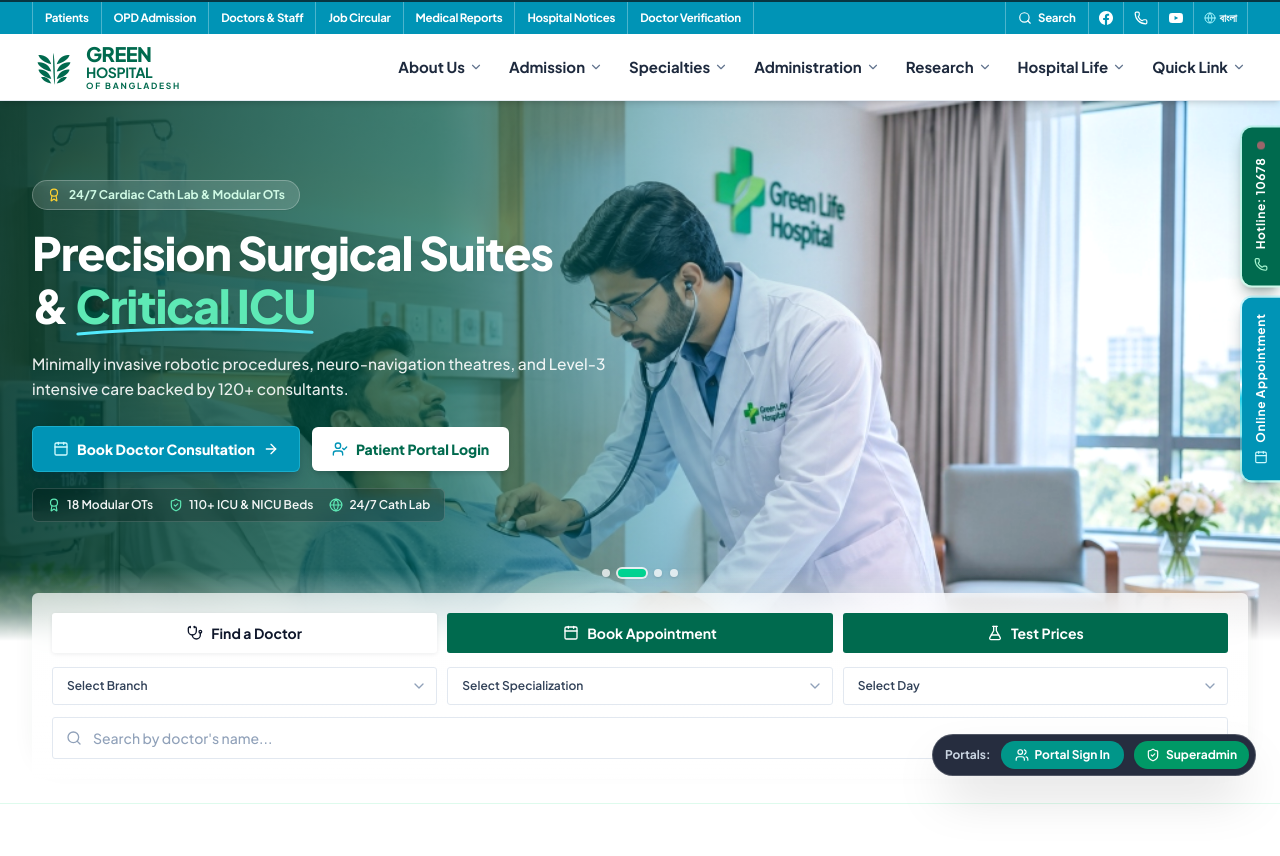
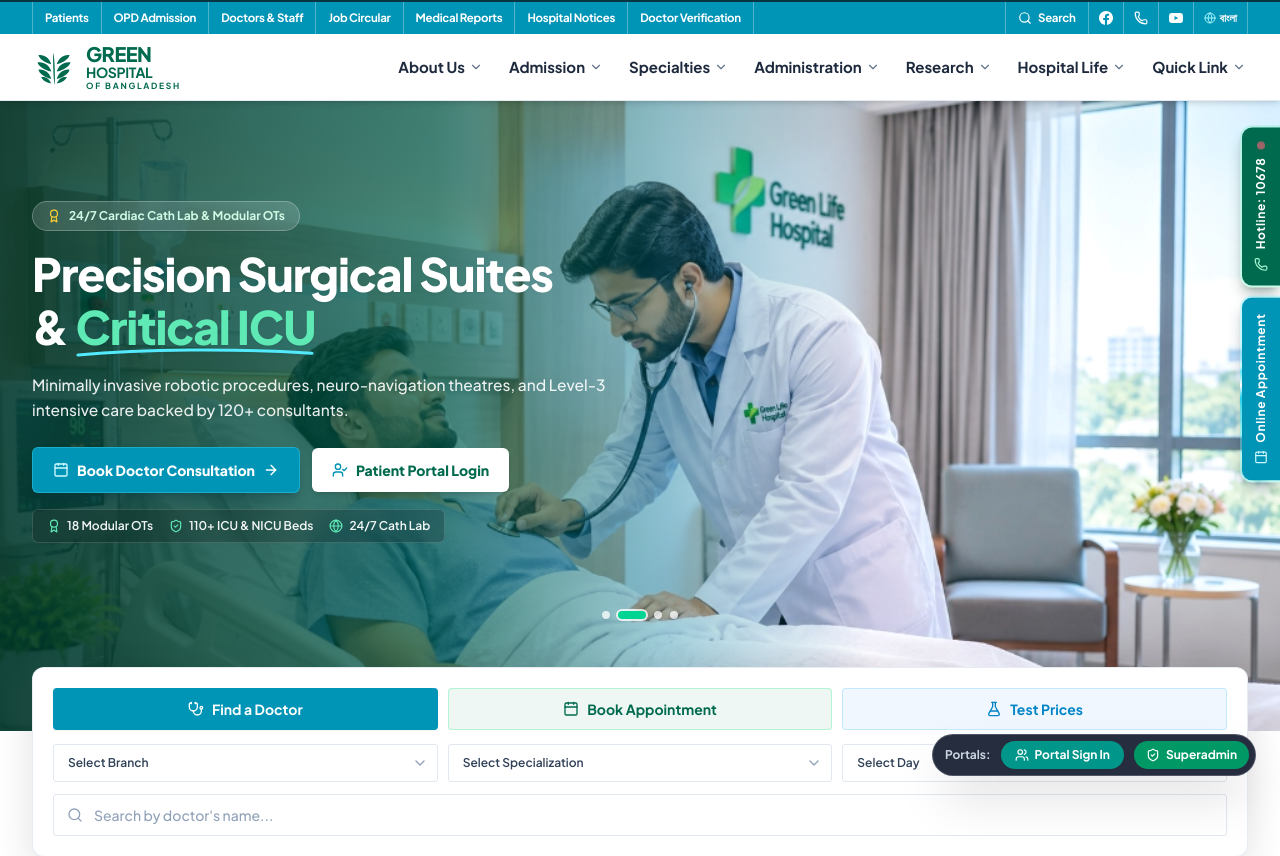
Before and after one commit to almamon-dev/HMS, a React (Vite) app in the folder apps/provider-web/: page / in a window 1280 px wide. Shown: the top 856 px of the page. Built offline with nearby package versions, Linux system fonts and the light colour scheme.

Commit message:
fix(landing): restore multi-color quick service tabs and solid white card styling

```diff
--- a/apps/provider-web/src/components/landing/HeroBanner.tsx
+++ b/apps/provider-web/src/components/landing/HeroBanner.tsx
@@ -109,7 +109,7 @@ export const HeroBanner: React.FC<HeroBannerProps> = ({
 
   return (
     <section
-      className="relative min-h-[460px] sm:min-h-[500px] lg:min-h-[520px] xl:min-h-[540px] flex flex-col justify-between overflow-hidden bg-[#003329]"
+      className="relative min-h-[540px] sm:min-h-[580px] lg:min-h-[610px] xl:min-h-[630px] flex flex-col justify-between overflow-hidden bg-[#003329]"
       onMouseEnter={() => setIsPaused(true)}
       onMouseLeave={() => setIsPaused(false)}
       aria-roledescription="carousel"
@@ -151,16 +151,6 @@ export const HeroBanner: React.FC<HeroBannerProps> = ({
           </div>
         );
       })}
-
-      {/* Subtle Bottom Fade Into Page Background */}
-      <div
-        aria-hidden="true"
-        className="pointer-events-none absolute inset-x-0 bottom-0 h-14 sm:h-18 z-[5]"
-        style={{
-          background:
-            'linear-gradient(180deg, rgba(255, 255, 255, 0) 0%, rgba(255, 255, 255, 0.5) 60%, #ffffff 100%)',
-        }}
-      />
 
       {/* ════════════════════ FOREGROUND LEFT CONTENT ════════════════════ */}
       <div className="relative z-10 w-full max-w-[1600px] mx-auto px-4 sm:px-6 lg:px-8 pt-10 lg:pt-12 pb-4 flex-1 flex items-center">
@@ -240,7 +230,7 @@ export const HeroBanner: React.FC<HeroBannerProps> = ({
       </div>
 
       {/* ════════════════════ CAROUSEL DOTS ════════════════════ */}
-      <div className="relative z-10 w-full pb-14 sm:pb-16 flex items-center justify-center gap-2">
+      <div className="relative z-10 w-full pb-24 sm:pb-28 flex items-center justify-center gap-2">
         {HERO_SLIDES.map((slide, idx) => {
           const isActive = idx === activeIndex;
           return (
--- a/apps/provider-web/src/components/landing/QuickServiceHub.tsx
+++ b/apps/provider-web/src/components/landing/QuickServiceHub.tsx
@@ -412,19 +412,31 @@ export const QuickServiceHub: React.FC<QuickServiceHubProps> = ({
     icon: React.ReactNode
   ) => {
     const isActive = activeTab === id;
+
+    let buttonClass = '';
+    if (id === 'doctor') {
+      buttonClass = isActive
+        ? 'bg-[#0094b6] text-white shadow-xs'
+        : 'bg-[#f0f9fa] hover:bg-[#e0f4f7] text-[#00728c] border border-teal-200/80';
+    } else if (id === 'appointment') {
+      buttonClass = isActive
+        ? 'bg-[#006a4e] text-white shadow-xs'
+        : 'bg-[#eef7f3] hover:bg-[#dcf0e7] text-[#006a4e] border border-emerald-200/80';
+    } else if (id === 'tests') {
+      buttonClass = isActive
+        ? 'bg-[#0284c7] text-white shadow-xs'
+        : 'bg-[#f0f7ff] hover:bg-[#e0efff] text-[#0284c7] border border-sky-200/80';
+    }
+
     return (
       <button
         type="button"
         role="tab"
         aria-selected={isActive}
         onClick={() => setActiveTab(id)}
-        className={`w-full px-4 py-2.5 rounded-[3px] border-0 text-xs sm:text-sm font-bold transition-all flex items-center justify-center gap-2 cursor-pointer ${
-          isActive
-            ? 'bg-white text-slate-900 shadow-[0_1px_4px_rgba(15,23,42,0.08)]'
-            : 'bg-[#006a4e] hover:bg-[#005840] text-white'
-        }`}
+        className={`w-full px-4 py-2.5 rounded-[4px] text-xs sm:text-sm font-bold transition-all flex items-center justify-center gap-2 cursor-pointer ${buttonClass}`}
       >
-        {icon}
+        <span className={isActive ? 'text-white' : ''}>{icon}</span>
         <span>{label}</span>
       </button>
     );
@@ -437,15 +449,8 @@ export const QuickServiceHub: React.FC<QuickServiceHubProps> = ({
       className="bg-white pb-6 border-b border-emerald-100/70"
     >
       <div className="max-w-[1600px] mx-auto px-4 sm:px-6 lg:px-8">
-        <div
-          className="-mt-10 sm:-mt-12 relative z-20 rounded-md p-3.5 sm:p-5 backdrop-blur-md space-y-3.5"
-          style={{
-            background:
-              'linear-gradient(180deg, rgba(255, 255, 255, 0.68) 0%, rgba(255, 255, 255, 0.92) 65%, #ffffff 100%)',
-            boxShadow: '0 -10px 30px -14px rgba(0, 60, 46, 0.14)',
-          }}
-        >
-        {/* Top 3 Full-Width Equal Tabs (Distinct Color for Each Service) */}
+        <div className="-mt-12 sm:-mt-16 relative z-20 rounded-xl bg-white p-4 sm:p-5 border border-slate-200/80 shadow-[0_12px_40px_rgba(0,0,0,0.12)] space-y-3.5">
+          {/* Top 3 Full-Width Equal Tabs (Distinct Color for Each Service) */}
         <div
           role="tablist"
           aria-label="Quick Service Tabs"
```
